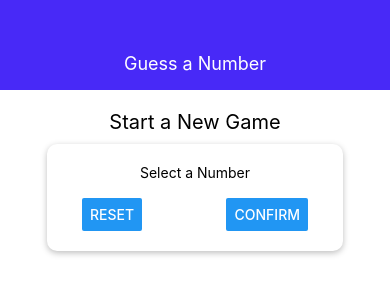
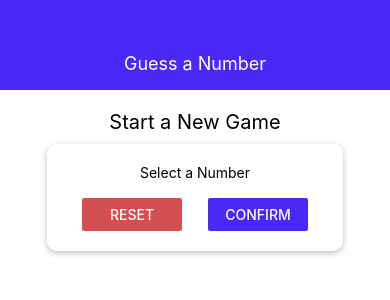
Before and after one commit to Belchenkov/rn-guess-number, a React Native app: screen / in a window 390 px wide. Shown: the top 300 px of the page. Built offline with nearby package versions, Linux system fonts and the light colour scheme.

Commit message:
Color Theming

```diff
--- /dev/null
+++ b/constants/colors.js
@@ -0,0 +1,4 @@
+export default {
+    primary: '#4829f7',
+    accent: '#d44f4f'
+}
--- a/screens/StartGameScreen.js
+++ b/screens/StartGameScreen.js
@@ -2,6 +2,7 @@
 import { View, StyleSheet, Text, TextInput, Button } from "react-native";
 
 import Card from "../components/Card";
+import colors from "../constants/colors";
 
 const StartGameScreen = () => {
     return (
@@ -11,8 +12,20 @@
                 <Text>Select a Number</Text>
                 <TextInput />
                 <View style={styles.buttonContainer}>
-                    <Button title="Reset" onPress={() => {}} />
-                    <Button title="Confirm" onPress={() => {}} />
+                    <View style={styles.button}>
+                        <Button
+                            title="Reset"
+                            onPress={() => {}}
+                            color={colors.accent}
+                        />
+                    </View>
+                    <View style={styles.button}>
+                        <Button
+                            title="Confirm"
+                            onPress={() => {}}
+                            color={colors.primary}
+                        />
+                    </View>
                 </View>
             </Card>
         </View>
@@ -39,6 +52,9 @@
         width: '100%',
         justifyContent: 'space-between',
         paddingHorizontal: 15
+    },
+    button: {
+        width: 100
     }
 });
 
```
